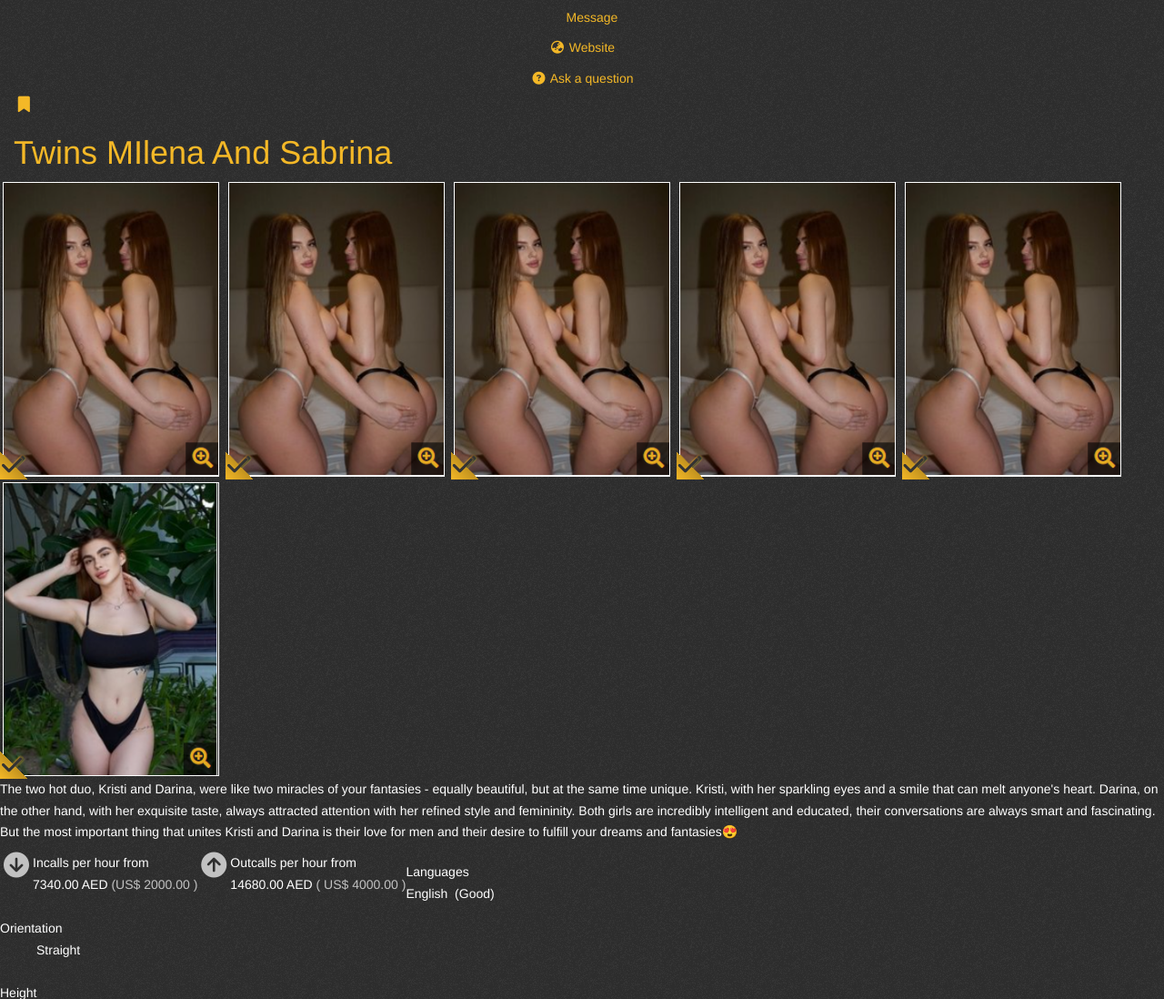
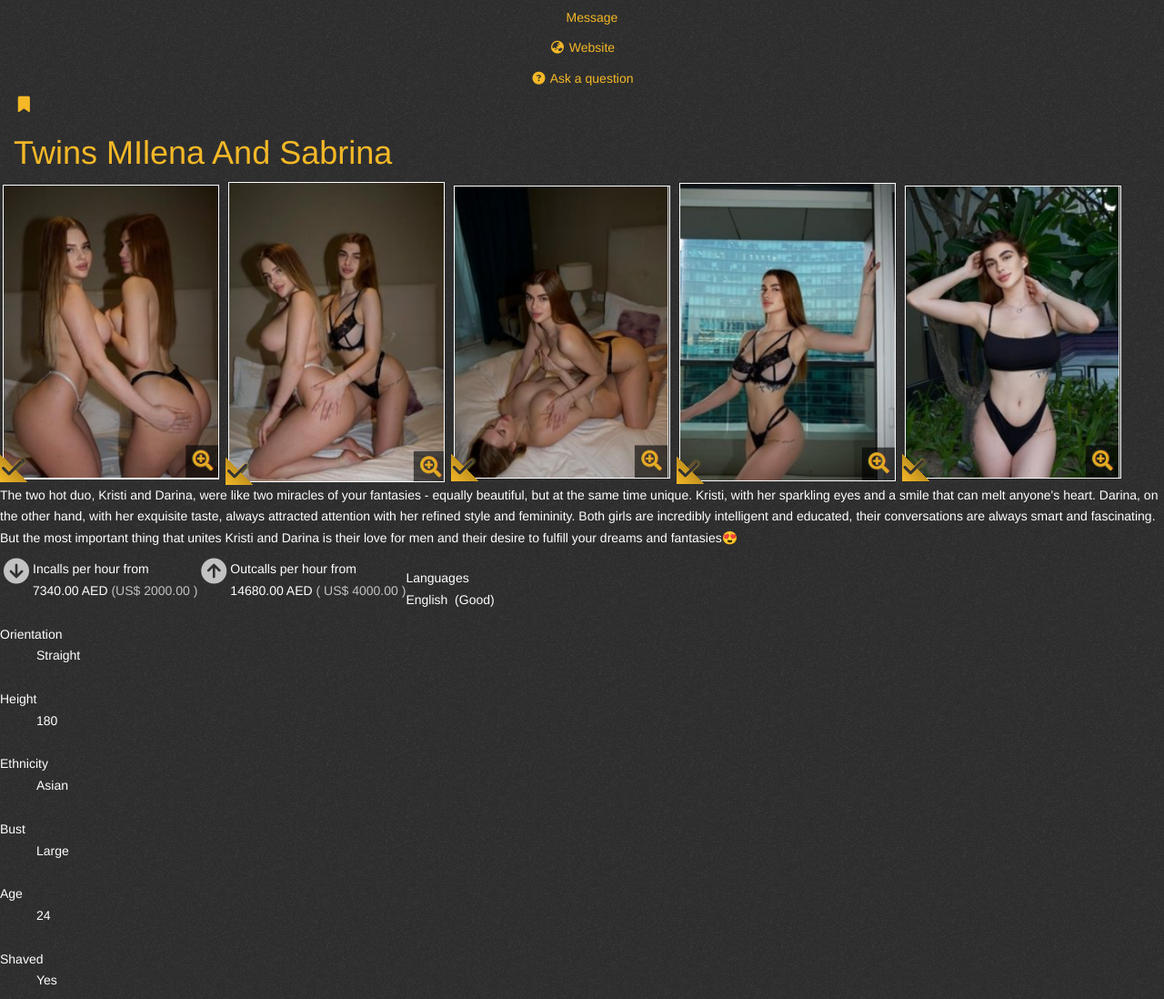
Before and after one commit to rakhmatovv/republic, a Django app: page /escort/6/ in a window 1280 px wide. Shown: the part 185-1283 px from the top of the page at 91% size. Run offline with Django 4.2, Linux system fonts and the light colour scheme; data comes from the database, SQL or seed files in the repository; both versions use the stored data as it was after the commit; some libraries are stand-ins or nearby versions.

Commit message:
photos problem

```diff
--- a/templates/post_detail.html
+++ b/templates/post_detail.html
@@ -122,74 +122,22 @@
                                     <div class="visible-xs pb-thumbnails">
                                         <div class="listing-photos-xs">
                                             {% for photo_url in photos %}
-                                            <a class=" pb-photo-link" href="{{ photo_url.url }}">
+                                                {% if photo_url %}
+                                                    <a class="pb-photo-link" href="{{ photo_url.url }}">
                                                         <span class="img-wrapper listing">
-                                                    <span class="verified-image text-left small" title="Photos Verified by Massage Republic">
+                                                            <span class="verified-image text-left small" title="Photos Verified">
                                                                 <i class="fa fa-check"></i>
                                                                 <span>Verified photos</span>
                                                             </span>
                                                             <div class="image-wrapper">
-                                                        <img alt="Sabrina - escort agency in Dubai Photo 1 of 7" class="img-responsive" data-original-height="1800" data-original-width="1200" data-thumb-url="https://d18fr84zq3fgpm.cloudfront.net/sabrina-belarusian-escort-in-dubai-9154368_basic.jpg" height="327" src="{{escort.photo1.url}}" width="238"/>
+                                                                <img alt="Escort photo" class="img-responsive" src="{{ photo_url.url }}" width="238" height="327"/>
                                                             </div>
                                                         </span>
                                                     </a>
+                                                {% endif %}
                                             {% endfor %}
-                                            <!-- <a class=" pb-photo-link" href="{{escort.photo2.url}}">
-                                                <span class="img-wrapper listing">
-                                                    <span class="verified-image text-left small" title="Photos Verified by Massage Republic">
-                                                        <i class="fa fa-check"></i>
-                                                        <span>Verified photos</span>
-                                                    </span>
-                                                    <div class="image-wrapper">
-                                                        <img alt="Sabrina - escort agency in Dubai Photo 2 of 7" class="img-responsive" data-original-height="1800" data-original-width="1200" data-thumb-url="https://d18fr84zq3fgpm.cloudfront.net/sabrina-belarusian-escort-in-dubai-9154370_basic.jpg" height="327" src="{{escort.photo2.url}}" width="238"/>
                                         </div>
-                                                </span>
-                                            </a>
-                                            <a class=" pb-photo-link" href="{{escort.photo3.url}}">
-                                                <span class="img-wrapper listing">
-                                                    <span class="verified-image text-left small" title="Photos Verified by Massage Republic">
-                                                        <i class="fa fa-check"></i>
-                                                        <span>Verified photos</span>
-                                                    </span>
-                                                    <div class="image-wrapper">
-                                                        <img alt="Sabrina - escort agency in Dubai Photo 3 of 7" class="img-responsive" data-original-height="1800" data-original-width="1200" data-thumb-url="https://d18fr84zq3fgpm.cloudfront.net/sabrina-belarusian-escort-in-dubai-9154372_basic.jpg" height="327" src="{{escort.photo3.url}}" width="238"/>
-                                                    </div>
-                                                </span>
-                                            </a>
-                                            <a class=" pb-photo-link" href="{{escort.photo4.url}}">
-                                                <span class="img-wrapper listing">
-                                                    <span class="verified-image text-left small" title="Photos Verified by Massage Republic">
-                                                        <i class="fa fa-check"></i>
-                                                        <span>Verified photos</span>
-                                                    </span>
-                                                    <div class="image-wrapper">
-                                                        <img alt="Sabrina - escort agency in Dubai Photo 4 of 7" class="img-responsive" data-original-height="1800" data-original-width="1200" data-thumb-url="https://d18fr84zq3fgpm.cloudfront.net/sabrina-belarusian-escort-in-dubai-9154374_basic.jpg" height="327" src="{{escort.photo4.url}}" width="238"/>
-                                                    </div>
-                                                </span>
-                                            </a><br><br>
-                                            <a class=" pb-photo-link" href="{{escort.photo5.url}}">
-                                                <span class="img-wrapper listing">
-                                                    <span class="verified-image text-left small" title="Photos Verified by Massage Republic">
-                                                        <i class="fa fa-check"></i>
-                                                        <span>Verified photos</span>
-                                                    </span>
-                                                    <div class="image-wrapper">
-                                                        <img alt="Sabrina - escort agency in Dubai Photo 5 of 7" class="img-responsive" data-original-height="1800" data-original-width="1200" data-thumb-url="https://d18fr84zq3fgpm.cloudfront.net/sabrina-belarusian-escort-in-dubai-9154376_basic.jpg" height="327" src="{{escort.photo5.url}}" width="238"/>
-                                                    </div>
-                                                </span>
-                                            </a><br> -->
-                                            <a class=" pb-photo-link" href="{{escort.photo5.url}}">
-                                                <span class="img-wrapper listing">
-                                                    <span class="verified-image text-left small" title="Photos Verified by Massage Republic">
-                                                        <i class="fa fa-check"></i>
-                                                        <span>Verified photos</span>
-                                                    </span>
-                                                    <div class="image-wrapper">
-                                                        <img alt="Sabrina - escort agency in Dubai Photo 5 of 7" class="img-responsive" data-original-height="1800" data-original-width="1200" data-thumb-url="https://d18fr84zq3fgpm.cloudfront.net/sabrina-belarusian-escort-in-dubai-9154376_basic.jpg" height="327" src="{{escort.photo5.url}}" width="238"/>
-                                                    </div>
-                                                </span>
-                                            </a>
-                                        </div>
+
                                     </div>
                                     <div class="description">
                                         <p>{{escort.description}}</p>
```
Also changed, not shown: db.sqlite3, media/photos/code.png (added), media/photos/Снимок_экрана_2024-04-19_174810.png (added), media/photos/Снимок_экрана_2024-04-19_174932.png (added), media/photos/Снимок_экрана_2024-04-19_175052.png (added), media/photos/Снимок_экрана_2024-08-26_073940.png (added). Lines whose indentation alone changed are shown as unchanged.
